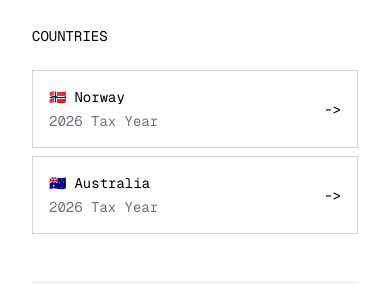
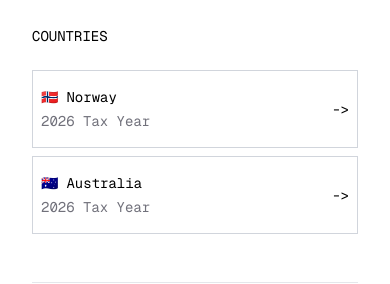
Before and after one commit to oscardobsonbrown/Tax, a Next.js app: page / in a window 390 px wide. Shown: the part 179-463 px from the top of the page. Built offline with nearby package versions, Linux system fonts and the light colour scheme.

Commit message:
Reduce mobile padding to 8px on country buttons

```diff
--- a/src/app/page.tsx
+++ b/src/app/page.tsx
@@ -43,7 +43,7 @@ export default function Home() {
             href={getCountryUrl("no")}
             className="no-underline"
           >
-            <div className="flex items-center justify-between border border-gray-300 px-4 py-4 transition-colors hover:border-gray-600 sm:gap-96 sm:px-[15px] sm:gap-[371px]">
+            <div className="flex items-center justify-between border border-gray-300 px-2 py-4 transition-colors hover:border-gray-600 sm:gap-96 sm:px-[15px] sm:gap-[371px]">
               <div className="flex flex-col gap-1">
                 <div className="flex items-center gap-2">
                   <div className="text-black">🇳🇴</div>
@@ -58,7 +58,7 @@ export default function Home() {
             href={getCountryUrl("au")}
             className="no-underline"
           >
-            <div className="flex items-center justify-between border border-gray-300 px-4 py-4 transition-colors hover:border-gray-600 sm:gap-96 sm:px-[15px] sm:gap-[371px]">
+            <div className="flex items-center justify-between border border-gray-300 px-2 py-4 transition-colors hover:border-gray-600 sm:gap-96 sm:px-[15px] sm:gap-[371px]">
               <div className="flex flex-col gap-1">
                 <div className="flex items-center gap-2">
                   <div className="text-black">🇦🇺</div>
```
